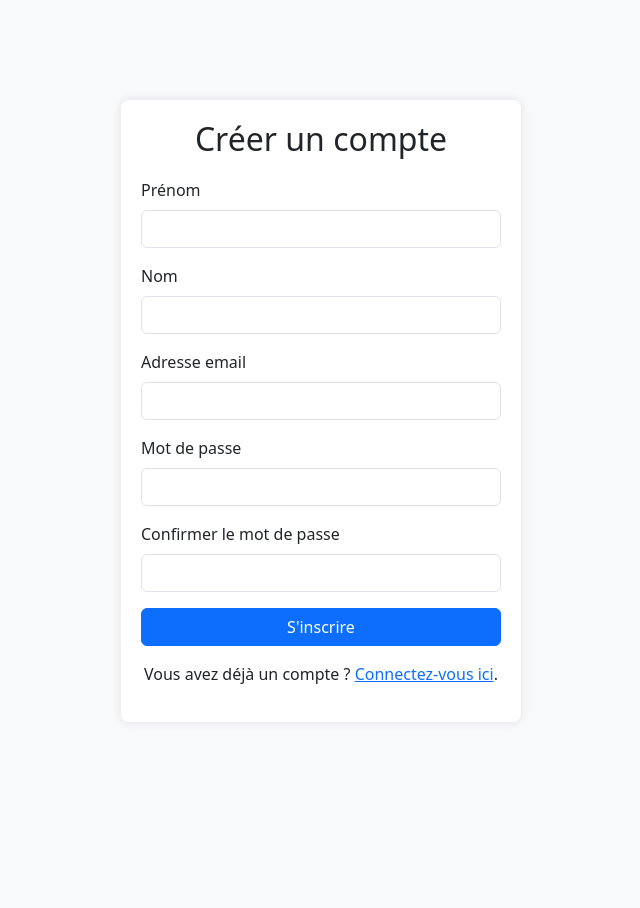
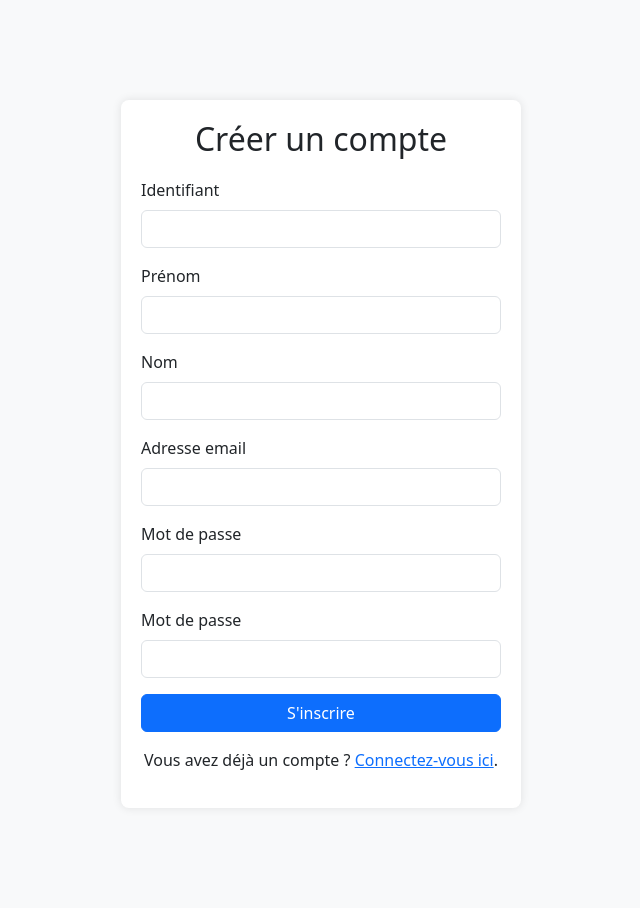
Before and after one commit to SoroMilena25/Star_Net, a Symfony app: template templates/inscription.html.twig in a window 1280 px wide. Shown: the whole page, without its empty margins (319-959 px from the left). Before the commit the page ends 684 px from the top, so only its background shows below. Run offline with Twig, Linux system fonts and the light colour scheme; the template is opened without the code that fills it, so the values that code supplies are empty; some libraries are stand-ins or nearby versions.

Commit message:
modif inscription

```diff
--- a/templates/inscription.html.twig
+++ b/templates/inscription.html.twig
@@ -31,14 +31,19 @@
     <h2>Créer un compte</h2>
 
     <form action="#" method="POST">
+
+    <div class="mb-3">
+            <label for="identifiant" class="form-label">Identifiant</label>
+            <input type="text" class="form-control" id="identifiant" name="identifiant" required>
+        </div>
         <div class="mb-3">
-            <label for="firstName" class="form-label">Prénom</label>
-            <input type="text" class="form-control" id="firstName" name="firstName" required>
+            <label for="prenom" class="form-label">Prénom</label>
+            <input type="text" class="form-control" id="prenom" name="prenom" required>
         </div>
 
         <div class="mb-3">
-            <label for="lastName" class="form-label">Nom</label>
-            <input type="text" class="form-control" id="lastName" name="lastName" required>
+            <label for="nom" class="form-label">Nom</label>
+            <input type="text" class="form-control" id="nom" name="nom" required>
         </div>
 
         <div class="mb-3">
@@ -47,13 +52,13 @@
         </div>
 
         <div class="mb-3">
-            <label for="password" class="form-label">Mot de passe</label>
-            <input type="password" class="form-control" id="password" name="password" required>
+            <label for="mdp" class="form-label">Mot de passe</label>
+            <input type="password" class="form-control" id="mdp" name="mdp" required>
         </div>
 
         <div class="mb-3">
-            <label for="confirmPassword" class="form-label">Confirmer le mot de passe</label>
-            <input type="password" class="form-control" id="confirmPassword" name="confirmPassword" required>
+            <label for="mdpconfirm" class="form-label"> Mot de passe</label>
+            <input type="password" class="form-control" id="mdpconfirm" name="mdpconfirm" required>
         </div>
 
         <button type="submit" class="btn btn-primary w-100">S'inscrire</button>
```
